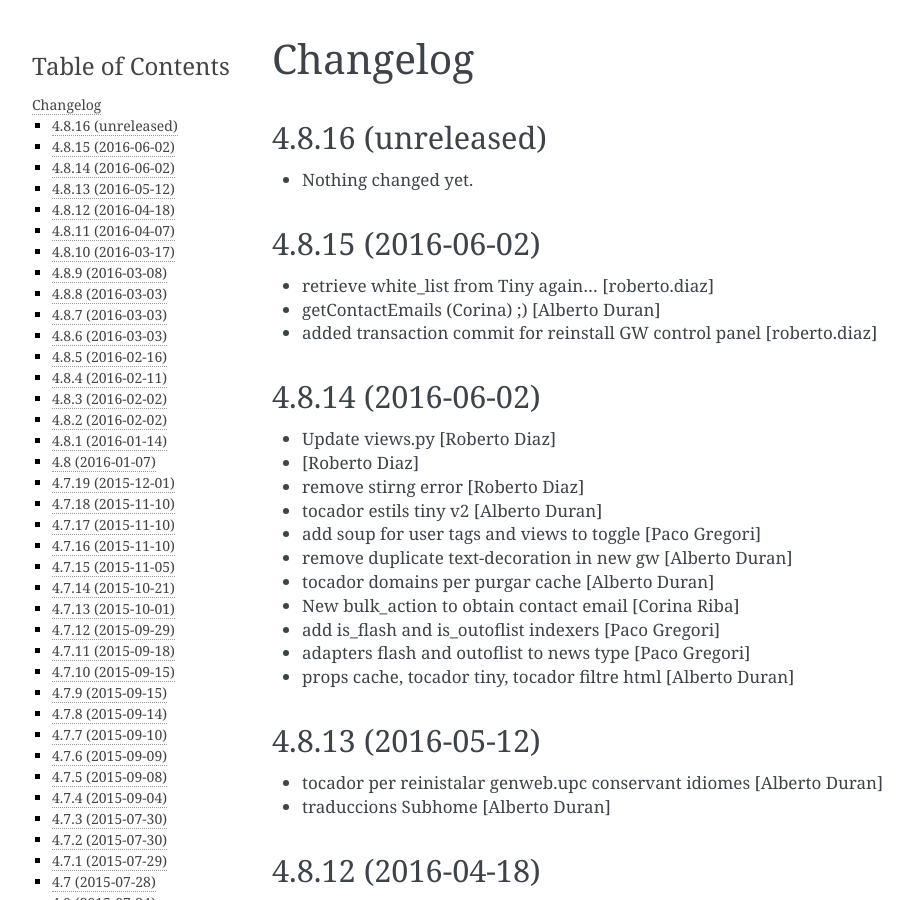
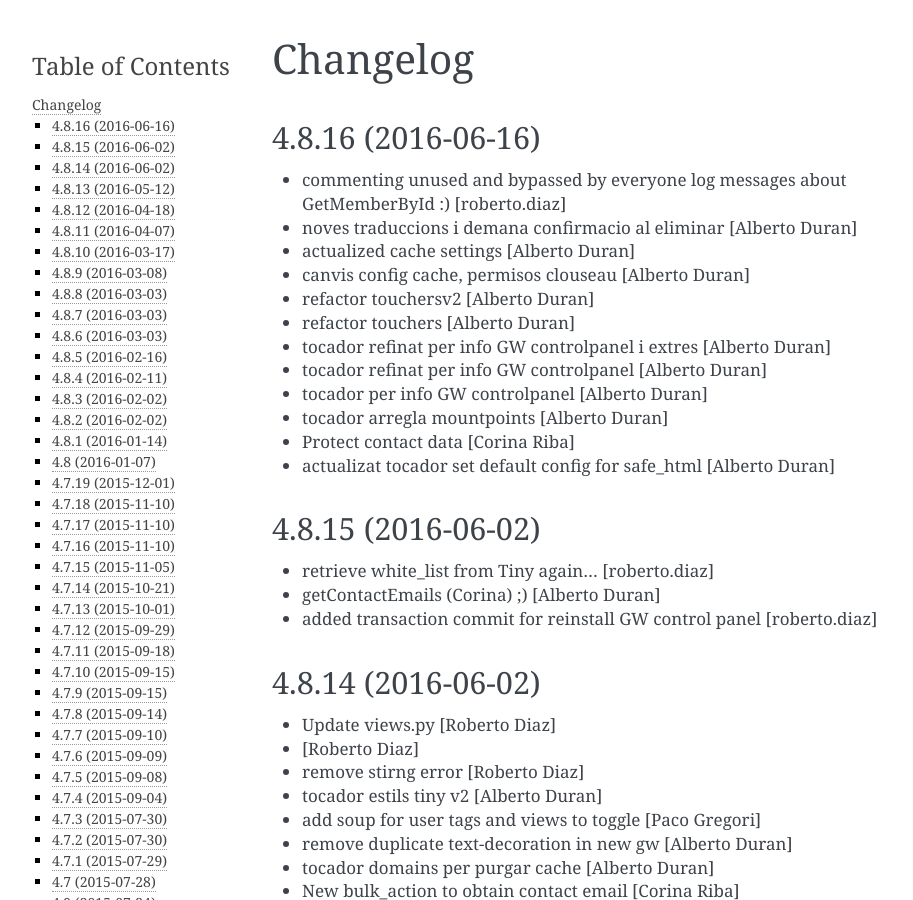
Before and after one commit to UPCnet/genweb.core, a Sphinx documentation site: the page built from docs/HISTORY.rst, in a window 1280 px wide and 900 px high. Shown: the whole window, without its empty margins (148-1061 px from the left). Built offline with Sphinx 7.4.7, drawn with Linux system fonts in a browser that asks for light colours.

Commit message:
Preparing release 4.8.16

```diff
--- a/docs/HISTORY.rst
+++ b/docs/HISTORY.rst
@@ -1,11 +1,21 @@
 Changelog
 =========
 
-4.8.16 (unreleased)
+4.8.16 (2016-06-16)
 -------------------
 
-- Nothing changed yet.
-
+* commenting unused and bypassed by everyone log messages about GetMemberById :) [roberto.diaz]
+* noves traduccions i demana confirmacio al eliminar [Alberto Duran]
+* actualized cache settings [Alberto Duran]
+* canvis config cache, permisos clouseau [Alberto Duran]
+* refactor touchersv2 [Alberto Duran]
+* refactor touchers [Alberto Duran]
+* tocador refinat per info GW controlpanel i extres [Alberto Duran]
+* tocador refinat per info GW controlpanel [Alberto Duran]
+* tocador per info GW controlpanel [Alberto Duran]
+* tocador arregla mountpoints [Alberto Duran]
+* Protect contact data [Corina Riba]
+* actualizat tocador set default config for safe_html [Alberto Duran]
 
 4.8.15 (2016-06-02)
 -------------------
--- a/setup.py
+++ b/setup.py
@@ -1,7 +1,7 @@
 from setuptools import setup, find_packages
 import os
 
-version = '4.8.16.dev0'
+version = '4.8.16'
 
 README = open('README.rst').read()
 HISTORY = open(os.path.join('docs', 'HISTORY.rst')).read()
```
